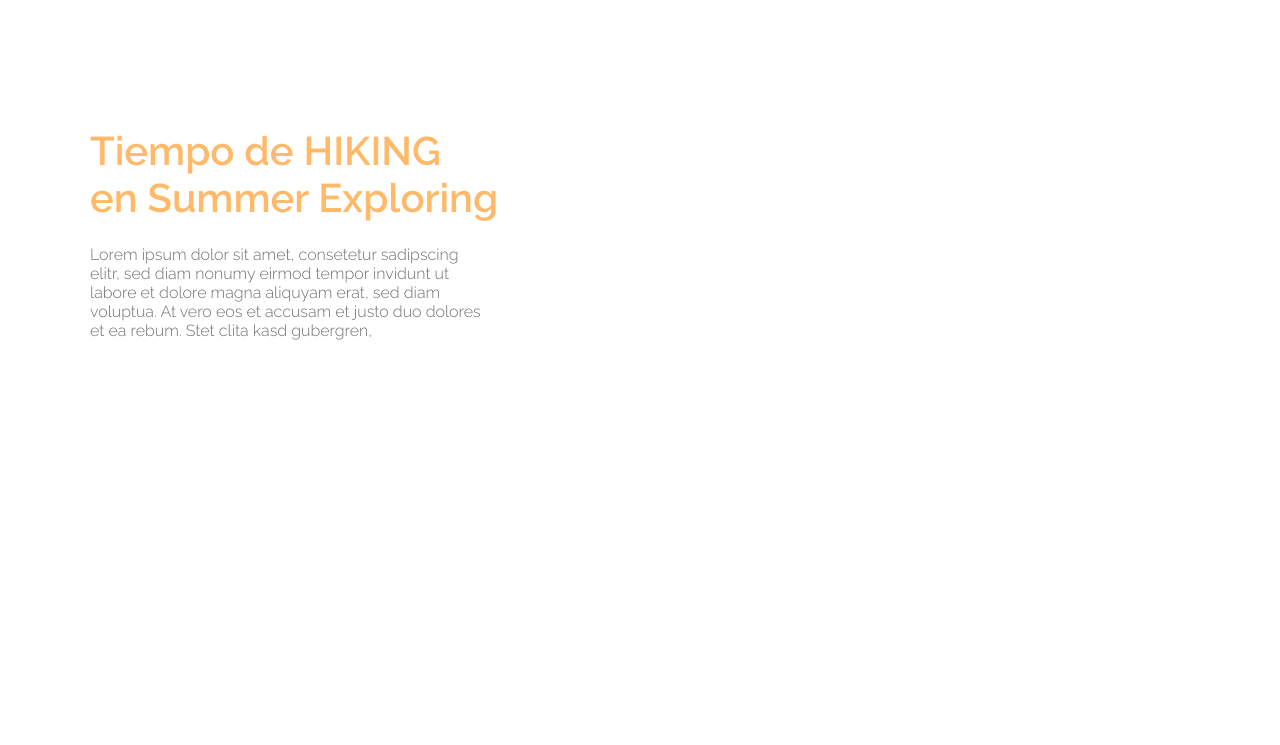
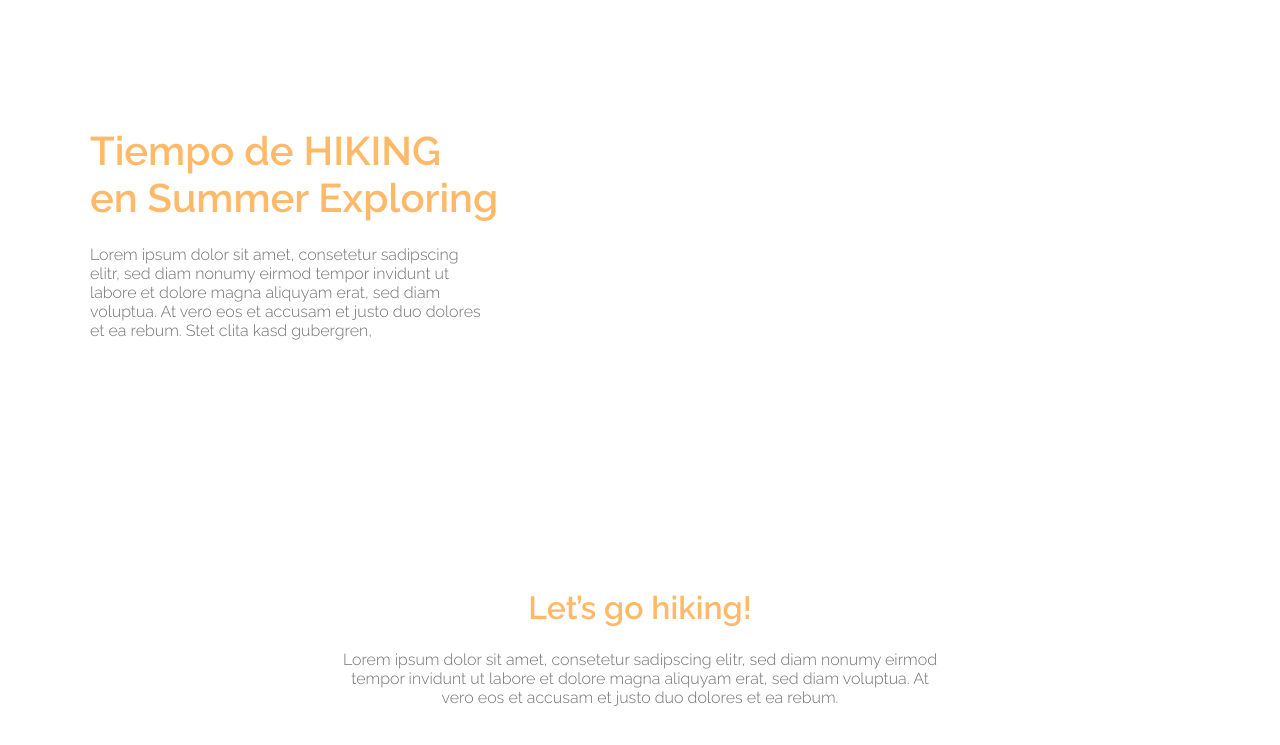
Before and after one commit to exegeses/html-62623, a plain HTML site: page sitio/index.html in a window 1280 px wide. Shown: the part 89-834 px from the top of the page. Before the commit the page ends 800 px from the top, so only its background shows below. Drawn offline with Linux system fonts and the light colour scheme.

Commit message:
complicación con flex-direction en seccion "letsGo"

```diff
--- a/sitio/css/style.css
+++ b/sitio/css/style.css
@@ -62,3 +62,32 @@ header{
         width: 400px;
         margin-top: 24px;
     }
+
+/*##  main  ##*/
+main{
+    width: 1100px;
+    margin: auto;
+}
+    /*##  letsGo  ##*/
+    #letsGo{
+        height: 330px;
+        display: flex;
+        flex-wrap: wrap;
+        flex-direction: column; /* invierte ejes */
+        justify-content: center;
+        align-items: center;
+
+    }
+        #letsGo h2{
+            width: 1100px;
+            text-align: center;
+            font-size: 32px;
+            color: #FFB968;
+            /*margin-top: 100px;*/
+        }
+        #letsGo p{
+            width: 600px;
+            /*margin: auto;*/
+            text-align: center;
+            margin-top: 24px;
+        }
--- a/sitio/index.html
+++ b/sitio/index.html
@@ -31,6 +31,19 @@
             </p>
         </div>
     </section>
+    <main>
+        <section id="letsGo">
+
+            <h2>Let’s go hiking!</h2>
+            <p>
+                Lorem ipsum dolor sit amet, consetetur sadipscing elitr, sed diam nonumy eirmod tempor invidunt ut labore et dolore magna aliquyam erat, sed diam voluptua. At vero eos et accusam et justo duo dolores et ea rebum.
+            </p>
+
+        </section>
+
+
+
+    </main>
 
 </body>
 </html>
```
Also changed, not shown: clase3/css/flexbox.css (line endings or trailing spaces).
